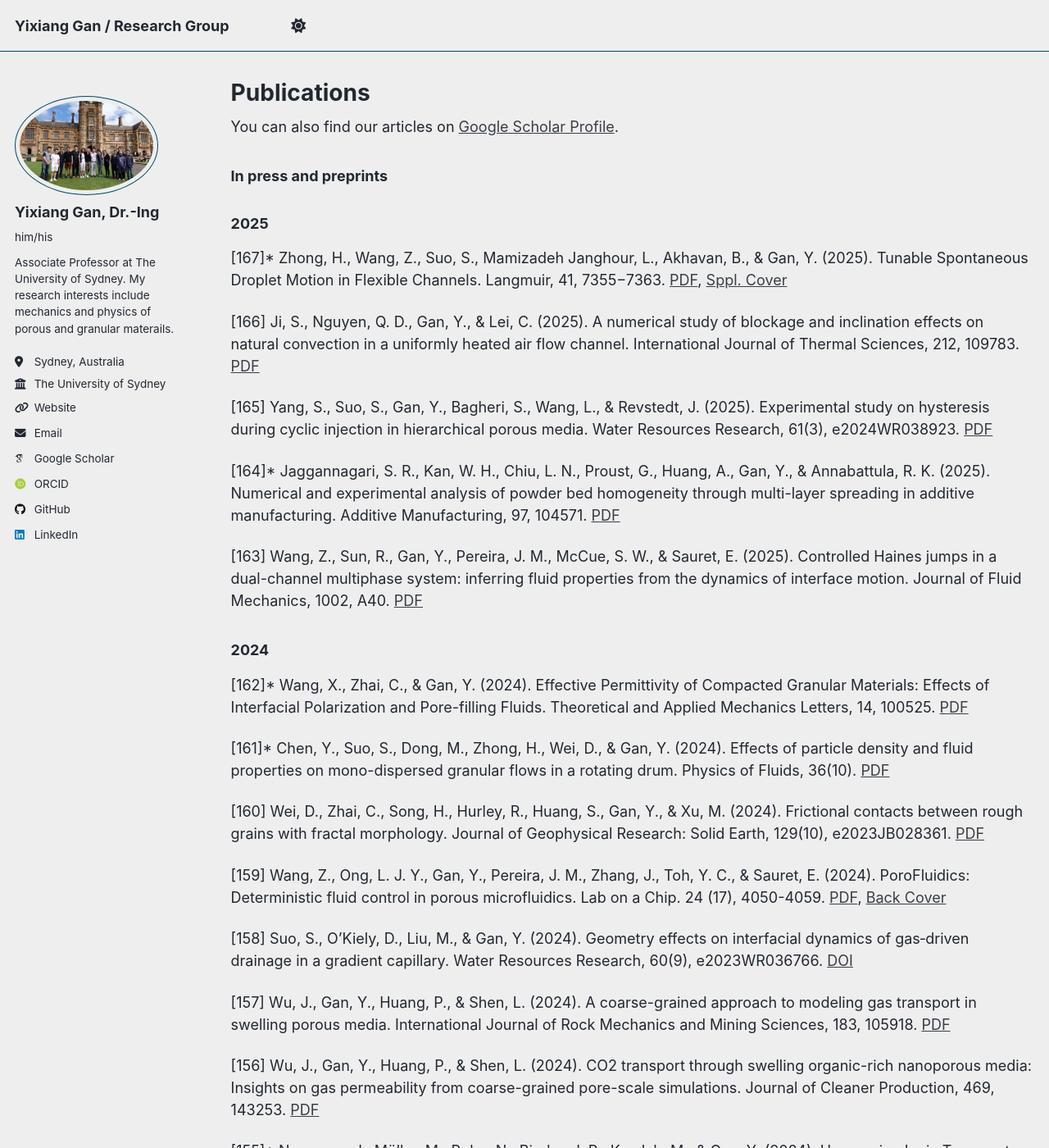
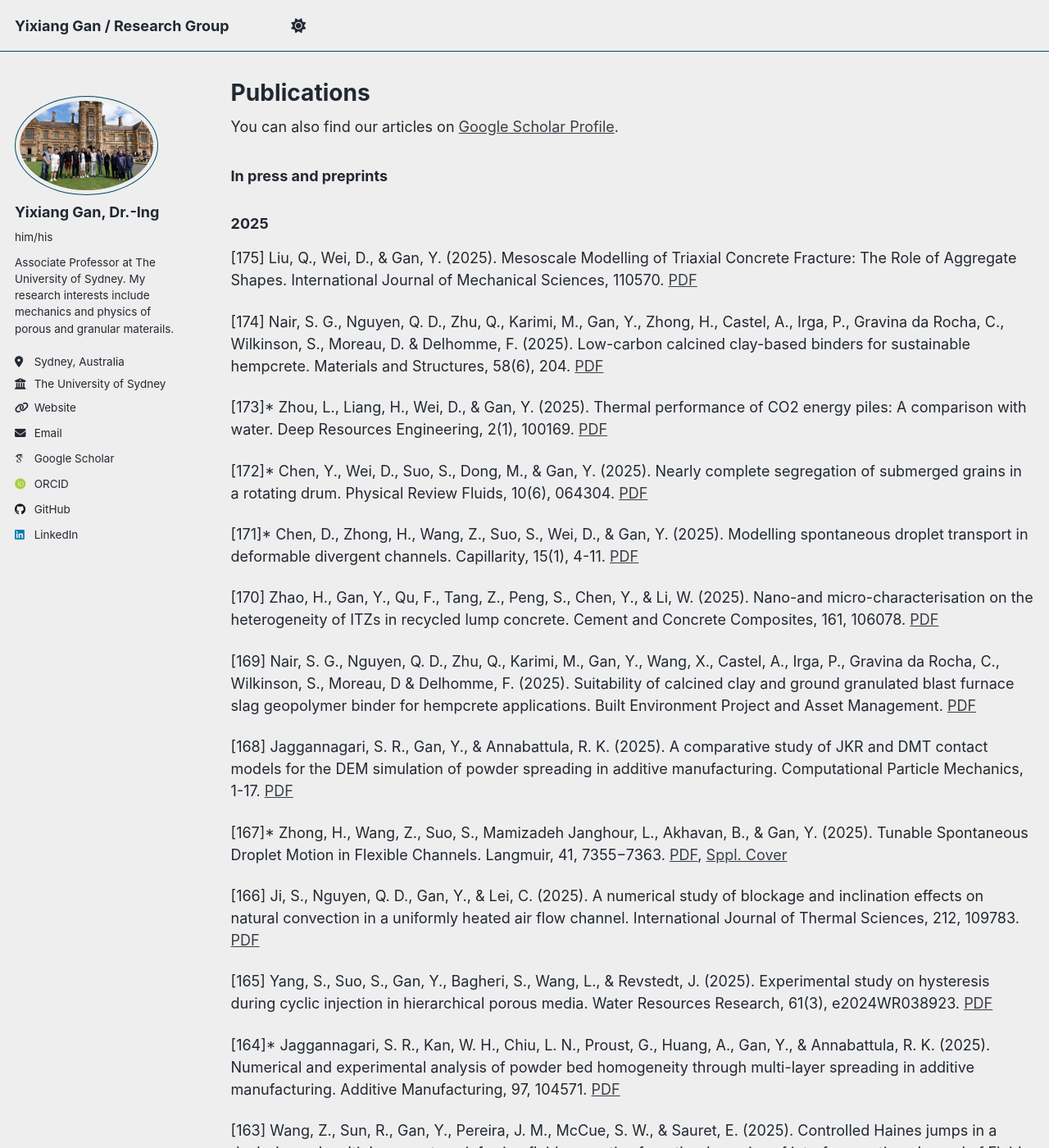
Before and after one commit to ganyx/site, a Jekyll site: the page built from _pages/publications.md, in a window 1280 px wide and 1400 px high. Shown: the whole window at 82% size. Built offline with Jekyll 4.4.1, drawn with Linux system fonts in a browser that asks for light colours; some web fonts are replaced; a script that is not in the unit is left out.

Commit message:
Publication list done.

```diff
--- a/_pages/publications.md
+++ b/_pages/publications.md
@@ -15,6 +15,22 @@ author_profile: true
 
 ### 2025
 
+[175] Liu, Q., Wei, D., & Gan, Y. (2025). Mesoscale Modelling of Triaxial Concrete Fracture: The Role of Aggregate Shapes. International Journal of Mechanical Sciences, 110570. [PDF](/files/pubs/175_IJMS_2025.pdf)
+
+[174] Nair, S. G., Nguyen, Q. D., Zhu, Q., Karimi, M., Gan, Y., Zhong, H., Castel, A., Irga, P., Gravina da Rocha, C., Wilkinson, S., Moreau, D. & Delhomme, F. (2025). Low-carbon calcined clay-based binders for sustainable hempcrete. Materials and Structures, 58(6), 204. [PDF](/files/pubs/174_MS_2025.pdf)
+
+[173]* Zhou, L., Liang, H., Wei, D., & Gan, Y. (2025). Thermal performance of CO2 energy piles: A comparison with water. Deep Resources Engineering, 2(1), 100169. [PDF](/files/pubs/173_DRE_2025.pdf)
+
+[172]* Chen, Y., Wei, D., Suo, S., Dong, M., & Gan, Y. (2025). Nearly complete segregation of submerged grains in a rotating drum. Physical Review Fluids, 10(6), 064304. [PDF](/files/pubs/172_PRF_2025.pdf)
+
+[171]* Chen, D., Zhong, H., Wang, Z., Suo, S., Wei, D., & Gan, Y. (2025). Modelling spontaneous droplet transport in deformable divergent channels. Capillarity, 15(1), 4-11. [PDF](/files/pubs/171_Capillarity_2025.pdf)
+
+[170] Zhao, H., Gan, Y., Qu, F., Tang, Z., Peng, S., Chen, Y., & Li, W. (2025). Nano-and micro-characterisation on the heterogeneity of ITZs in recycled lump concrete. Cement and Concrete Composites, 161, 106078. [PDF](/files/pubs/170_CCC_2025.pdf)
+
+[169] Nair, S. G., Nguyen, Q. D., Zhu, Q., Karimi, M., Gan, Y., Wang, X., Castel, A., Irga, P., Gravina da Rocha, C., Wilkinson, S., Moreau, D & Delhomme, F. (2025). Suitability of calcined clay and ground granulated blast furnace slag geopolymer binder for hempcrete applications. Built Environment Project and Asset Management. [PDF](/files/pubs/169_BEPAM_2025.pdf)
+
+[168] Jaggannagari, S. R., Gan, Y., & Annabattula, R. K. (2025). A comparative study of JKR and DMT contact models for the DEM simulation of powder spreading in additive manufacturing. Computational Particle Mechanics, 1-17. [PDF](/files/pubs/168_CPM_2025.pdf)
+
 [167]* Zhong, H., Wang, Z., Suo, S., Mamizadeh Janghour, L., Akhavan, B., & Gan, Y. (2025). Tunable Spontaneous Droplet Motion in Flexible Channels. Langmuir, 41, 7355−7363. [PDF](/files/pubs/167_Langmuir_2025.pdf), [Sppl. Cover](/files/pubs/167_Langmuir_Cover.jpg)
 
 [166] Ji, S., Nguyen, Q. D., Gan, Y., & Lei, C. (2025). A numerical study of blockage and inclination effects on natural convection in a uniformly heated air flow channel. International Journal of Thermal Sciences, 212, 109783. [PDF](/files/pubs/166_IJTS_2025.pdf)
@@ -28,7 +44,7 @@ author_profile: true
 
 ### 2024
 
-[162]* Wang, X., Zhai, C., & Gan, Y. (2024). Effective Permittivity of Compacted Granular Materials: Effects of Interfacial Polarization and Pore-filling Fluids. Theoretical and Applied Mechanics Letters, 14, 100525. [PDF](/files/pubs/162_TAML_2025.pdf)
+[162]* Wang, X., Zhai, C., & Gan, Y. (2024). Effective Permittivity of Compacted Granular Materials: Effects of Interfacial Polarization and Pore-filling Fluids. Theoretical and Applied Mechanics Letters, 14, 100525. [PDF](/files/pubs/162_TAML_2024.pdf)
 
 [161]* Chen, Y., Suo, S., Dong, M., Zhong, H., Wei, D., & Gan, Y. (2024). Effects of particle density and fluid properties on mono-dispersed granular flows in a rotating drum. Physics of Fluids, 36(10). [PDF](/files/pubs/161_PoF_2024.pdf)
 
```
Also changed, not shown: 4 other files.
